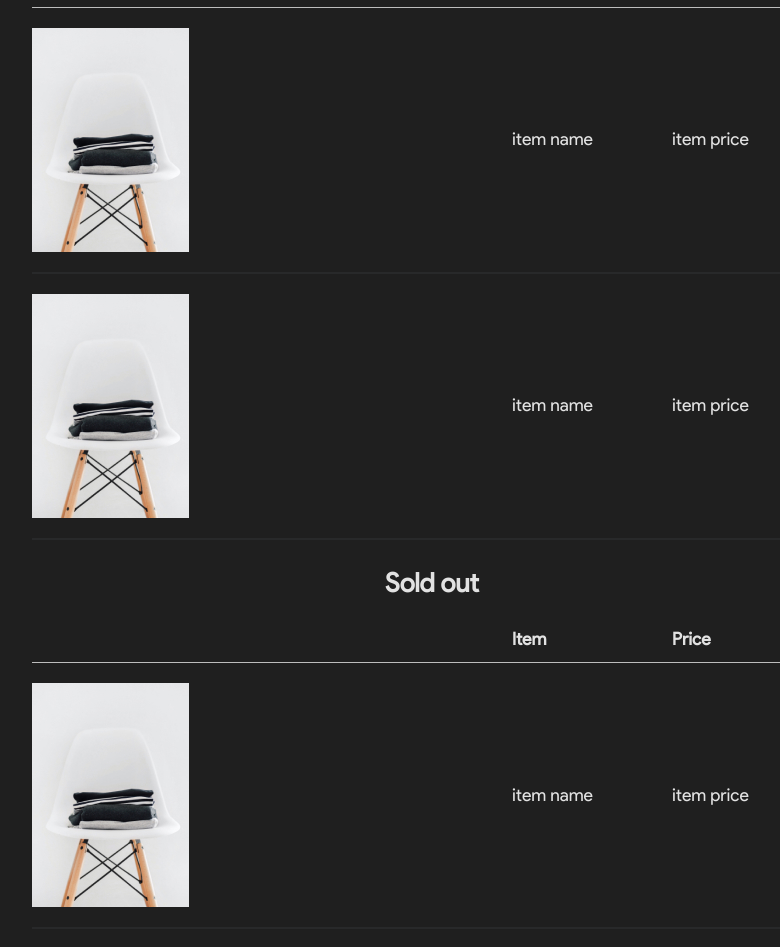
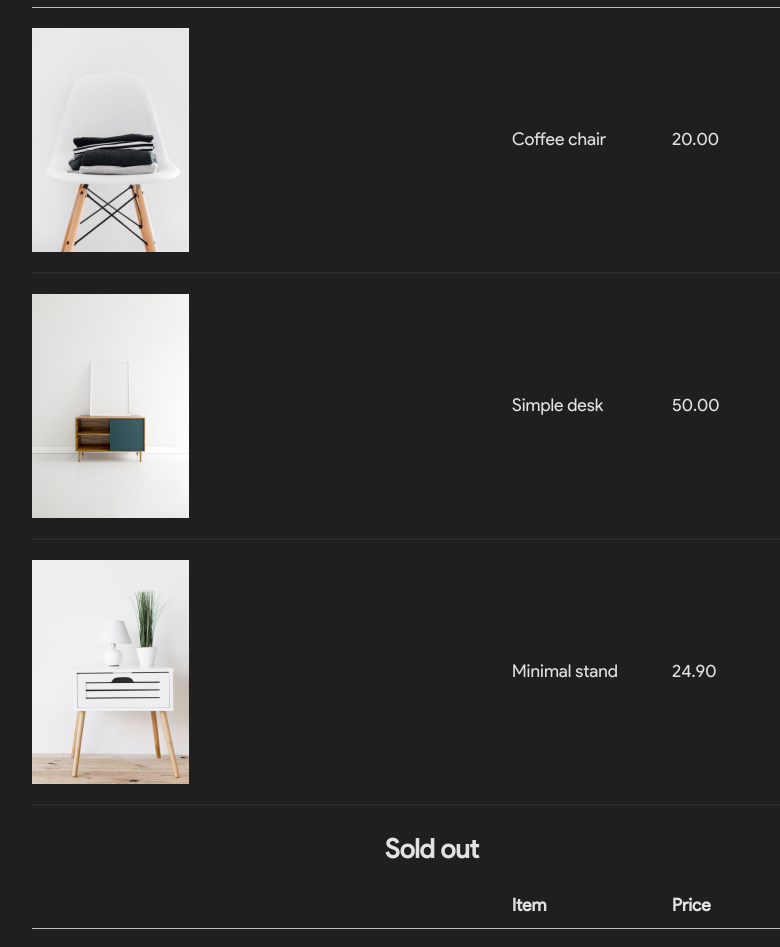
Before and after one commit to tyVespA/react-components-tests-next, a Next.js app: page /partOne/04-shoppingCart in a window 1280 px wide. Shown: the part 300-1247 px from the top of the page, without its empty margins (208-988 px from the left). Built offline with nearby package versions, Linux system fonts and the light colour scheme.

Commit message:
Add logic

```diff
--- a/app/partOne/04-shoppingCart/ShoppingCart.js
+++ b/app/partOne/04-shoppingCart/ShoppingCart.js
@@ -1,7 +1,7 @@
 import React from "react";
 import styles from "./ShoppingCart.module.css";
 
-export default function ShoppingCart() {
+export default function ShoppingCart({ items }) {
   return (
     <div>
       <div className={styles.tableHeading}>
@@ -10,16 +10,13 @@ export default function ShoppingCart() {
         <strong>Price</strong>
       </div>
       <div className={styles.gridContainer}>
-        <div>
-          <img src="/assets/partOne/chair.jpg" alt="asset" />
-          <p>item name</p>
-          <p>item price</p>
-        </div>
-        <div>
-          <img src="/assets/partOne/chair.jpg" alt="asset" />
-          <p>item name</p>
-          <p>item price</p>
-        </div>
+        {items.map((item) => (
+          <div key={item.id}>
+            <img src={item.imageSrc} alt={item.imageAlt} />
+            <p>{item.title}</p>
+            <p>{item.price}</p>
+          </div>
+        ))}
       </div>
     </div>
   );
--- a/app/partOne/04-shoppingCart/page.js
+++ b/app/partOne/04-shoppingCart/page.js
@@ -3,6 +3,44 @@ import styles from "./04-shoppingCard.module.css";
 import ShoppingCart from "./ShoppingCart";
 
 export default function page() {
+  const items = [
+    {
+      id: 1231,
+      imageSrc: "/assets/partOne/chair.jpg",
+      imageAlt: "chair",
+      title: "Coffee chair",
+      price: "20.00",
+      inStock: true,
+    },
+    {
+      id: 3240,
+      imageSrc: "/assets/partOne/desk.jpg",
+      imageAlt: "desk",
+      title: "Simple desk",
+      price: "50.00",
+      inStock: true,
+    },
+    {
+      id: 5345,
+      imageSrc: "/assets/partOne/lamp.jpg",
+      imageAlt: "lamp",
+      title: "Simple black lamp",
+      price: "15.00",
+      inStock: false,
+    },
+    {
+      id: 5924,
+      imageSrc: "/assets/partOne/stand.jpg",
+      imageAlt: "stand",
+      title: "Minimal stand",
+      price: "24.90",
+      inStock: true,
+    },
+  ];
+
+  const inStockItems = items.filter((item) => item.inStock);
+  const outOfStockItems = items.filter((item) => !item.inStock);
+
   return (
     <div className="exerciseContainer">
       <em>
@@ -12,9 +50,10 @@ export default function page() {
 
       <div className={styles.cartContainer}>
         <h2>Shopping cart</h2>
-        <ShoppingCart />
+        <ShoppingCart items={inStockItems} />
+        {/* add checkout btn */}
         <h2>Sold out</h2>
-        <ShoppingCart />
+        <ShoppingCart items={outOfStockItems} />
       </div>
     </div>
   );
```
